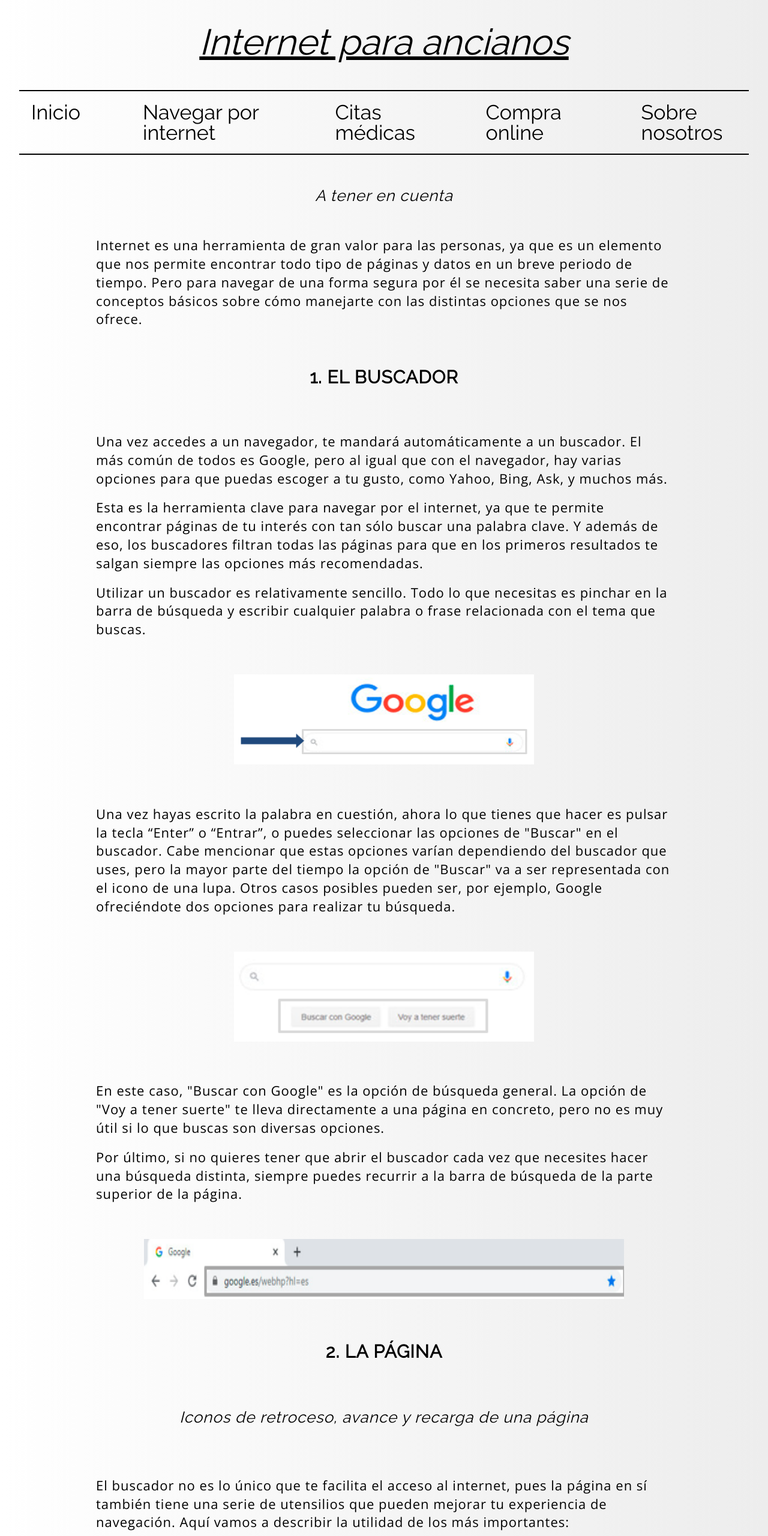
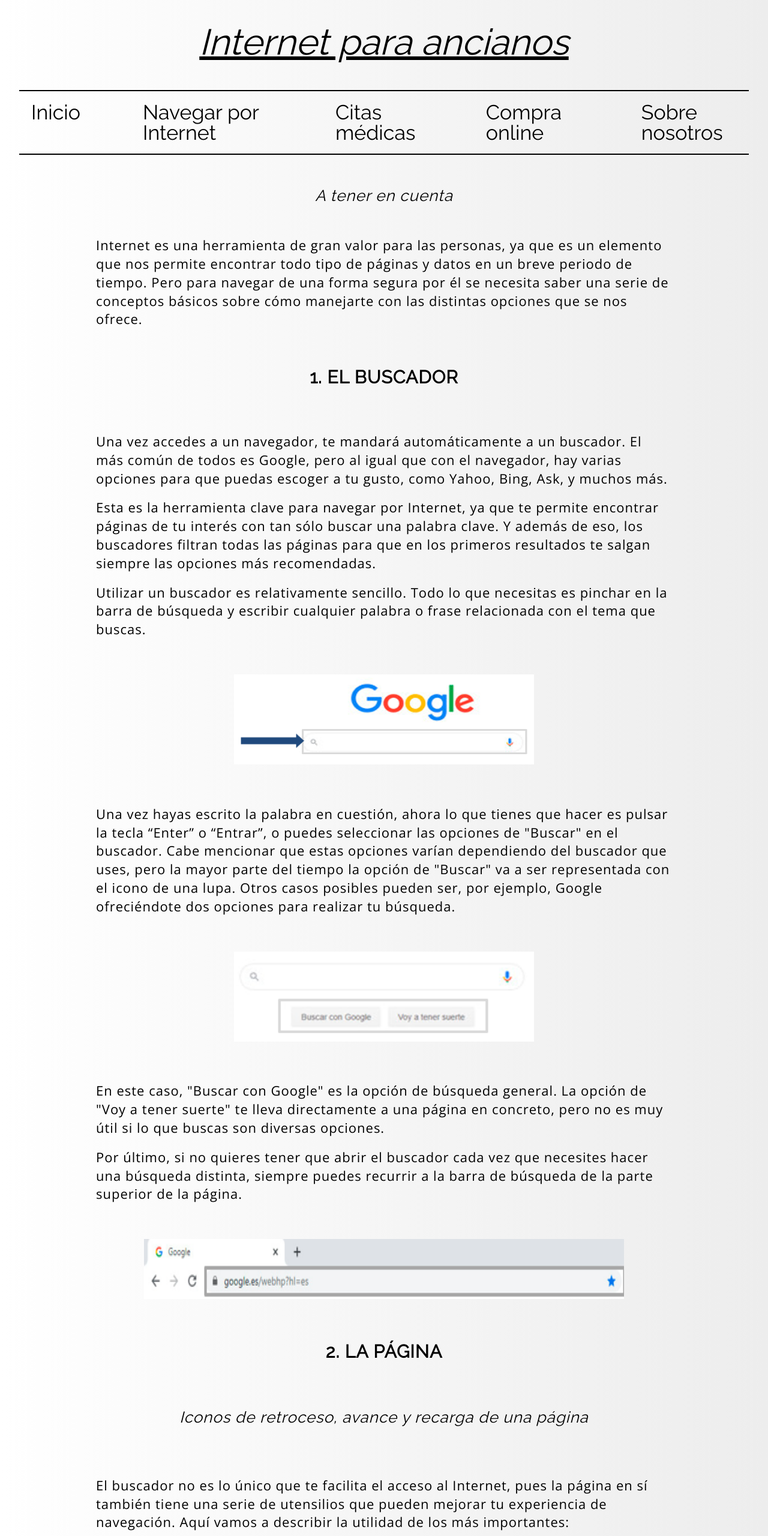
Before and after one commit to AlberDA/ProyectoTransversal, a plain HTML site: page Navegar.html in a window 1280 px wide. Shown: the top 2560 px of the page at 60% size. Drawn offline with nearby package versions, Linux system fonts and the light colour scheme.

Commit message:
Primera version

```diff
--- a/Navegar.html
+++ b/Navegar.html
@@ -14,7 +14,7 @@
 			</div>
 			<nav class="menu">
 		      <a href="./Index.html">Inicio</a>
-		      <a href="./Navegar.html">Navegar por internet</a>
+		      <a href="./Navegar.html">Navegar por Internet</a>
 		      <a href="./Citas.html">Citas médicas</a>
 		      <a href="./Compra.html">Compra online</a>
 		      <a href="./About.html">Sobre nosotros</a>
@@ -34,7 +34,7 @@
 				Una vez accedes a un navegador, te mandará automáticamente a un buscador. El más común de todos es Google, pero al igual que con el navegador, hay varias opciones para que puedas escoger a tu gusto, como Yahoo, Bing, Ask, y muchos más.
 			</p>
 			<p>
-				Esta es la herramienta clave para navegar por el internet, ya que te permite encontrar páginas de tu interés con tan sólo buscar una palabra clave. Y además de eso, los buscadores filtran todas las páginas para que en los primeros resultados te salgan siempre las opciones más recomendadas.
+				Esta es la herramienta clave para navegar por Internet, ya que te permite encontrar páginas de tu interés con tan sólo buscar una palabra clave. Y además de eso, los buscadores filtran todas las páginas para que en los primeros resultados te salgan siempre las opciones más recomendadas.
 			</p>
 			<p>
 				Utilizar un buscador es relativamente sencillo. Todo lo que necesitas es pinchar en la barra de búsqueda y escribir cualquier palabra o frase relacionada con el tema que buscas.
@@ -62,7 +62,7 @@
 			<br>
 			<br>
 			<p>
-				El buscador no es lo único que te facilita el acceso al internet, pues la página en sí también tiene una serie de utensilios que pueden mejorar tu experiencia de navegación. Aquí vamos a describir la utilidad de los más importantes:
+				El buscador no es lo único que te facilita el acceso al Internet, pues la página en sí también tiene una serie de utensilios que pueden mejorar tu experiencia de navegación. Aquí vamos a describir la utilidad de los más importantes:
 			</p>
 			<div class="fotos">
 				<img width="400px" height="150px" src="PUBLIC/img4.png">
```
Also changed, not shown: About.html (+2 -2 lines), Citas.html (+1 -1 lines), Compra.html (+1 -1 lines), Index.html (+4 -4 lines).
